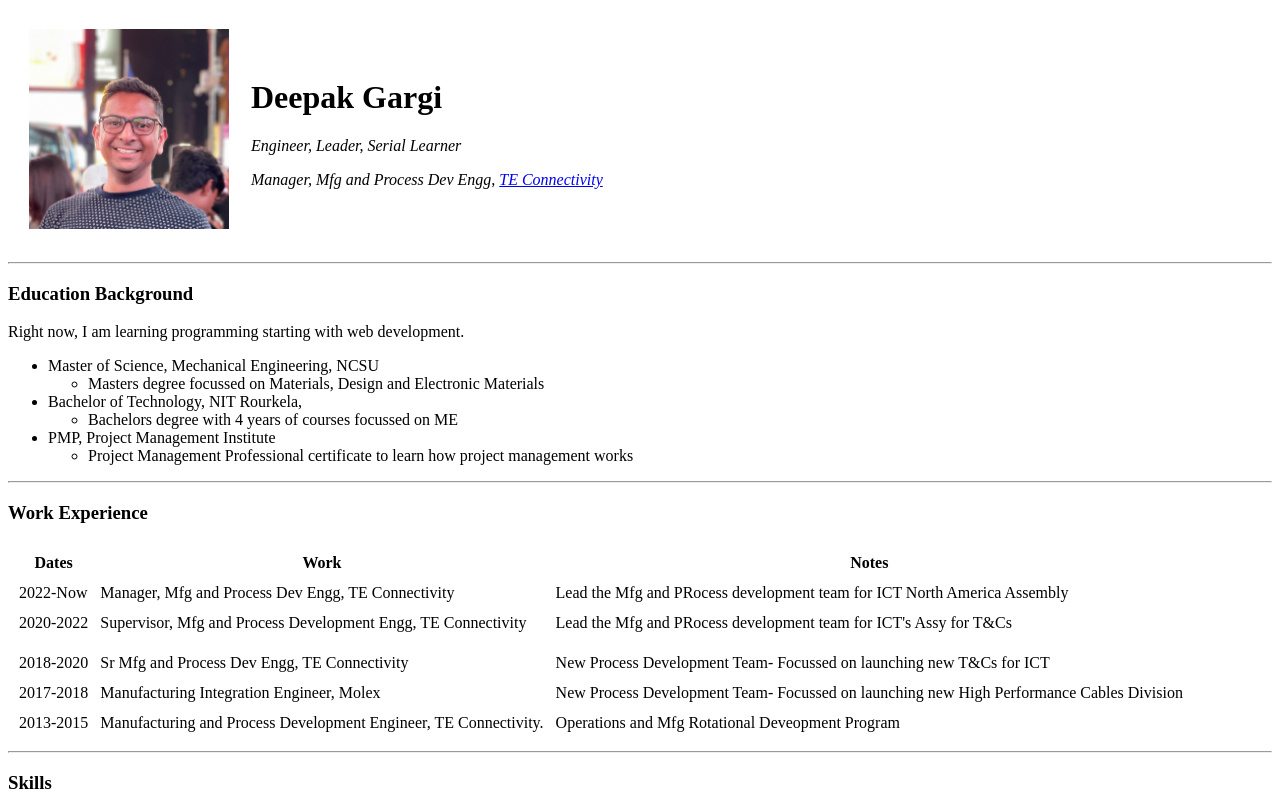
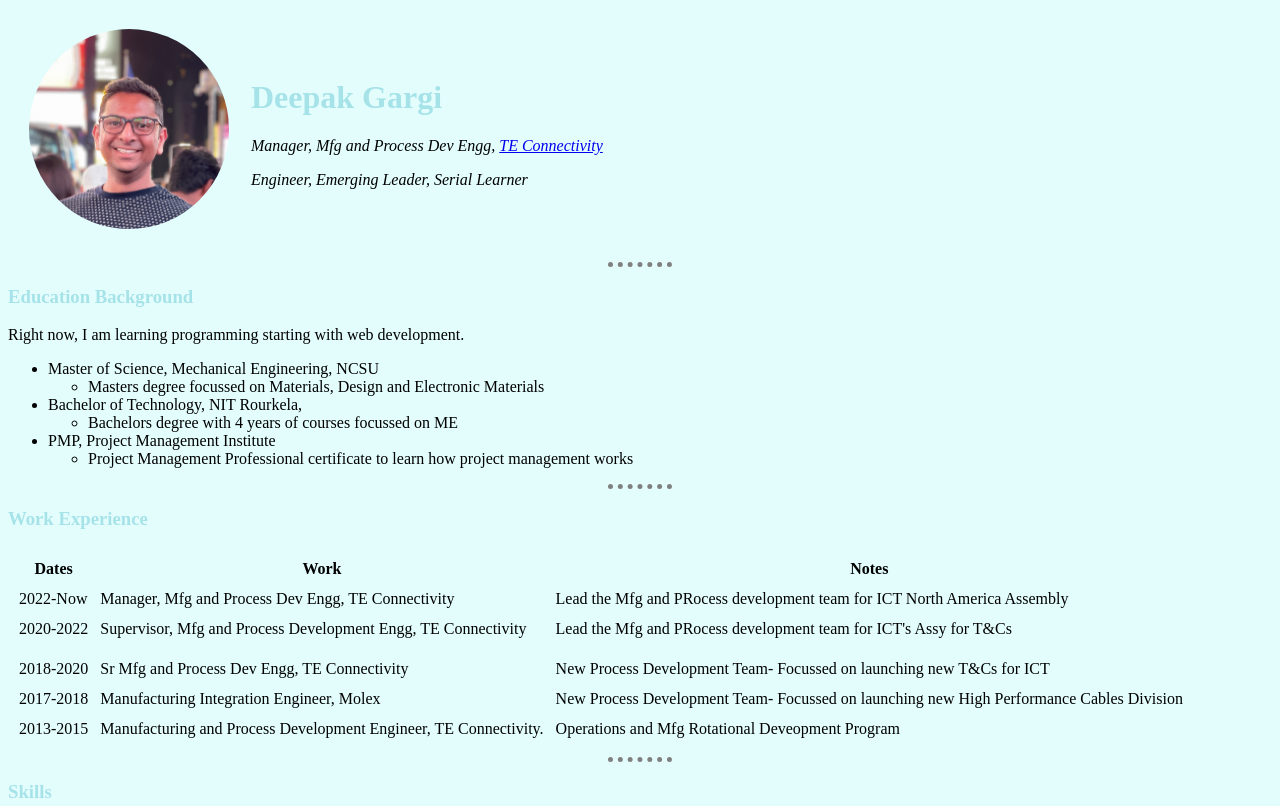
Before and after one commit to deepugargi/cv, a plain HTML site: page index.html in a window 1280 px wide. Shown: the top 806 px of the page. Drawn offline with Linux system fonts and the light colour scheme.

Commit message:
End of ugly website

```diff
--- /dev/null
+++ b/css/styles.css
@@ -0,0 +1,22 @@
+/* Color pallette https://colorhunt.co/palette/e3fdfdcbf1f5a6e3e971c9ce */
+
+body{
+    background-color: #E3FDFD;
+}
+
+h1,h3{
+    color: #A6E3E9;
+}
+
+hr{
+    border-style: none;
+    border-top-style: dotted;
+    border-color: grey;
+
+    border-width: 5px;
+    width: 5%;
+}
+
+.profilePhoto{
+    border-radius: 50%;
+}
--- a/index.html
+++ b/index.html
@@ -2,17 +2,20 @@
 <html lang="en">
     <head>
         <meta charset="UTF-8">
-        <title>Deepak Gargi</title>
+        <title>Deepak Gargi's Personal Website</title>
+        <link rel="stylesheet" href="css/styles.css">
+
     </head>
     <body>
         <table cellspacing="20">
             <td>
-                <img src="images/profile-picture.JPG" alt="Deepak Gargi in NYC" width="200px">
+                <img class="profilePhoto" src="images/profile-picture.JPG" alt="Deepak Gargi in NYC" width="200px">
             </td>
             <td>
                 <h1>Deepak Gargi</h1>
-                <p><em>Engineer, Leader, Serial Learner </em></p>
-                <p> <em>Manager, Mfg and Process Dev Engg, <a href ="https://www.linkedin.com/in/deepakgargi/">TE Connectivity </a></em></p>
+
+                <p><em>Manager, Mfg and Process Dev Engg, <a href ="https://www.linkedin.com/in/deepakgargi/">TE Connectivity </a></em></p>
+                <p><em>Engineer, Emerging Leader, Serial Learner </em></p>
             </td>
         </table>
 
```
Also changed, not shown: contactus.html (+2 -0 lines), hobbies.html (+2 -0 lines).
